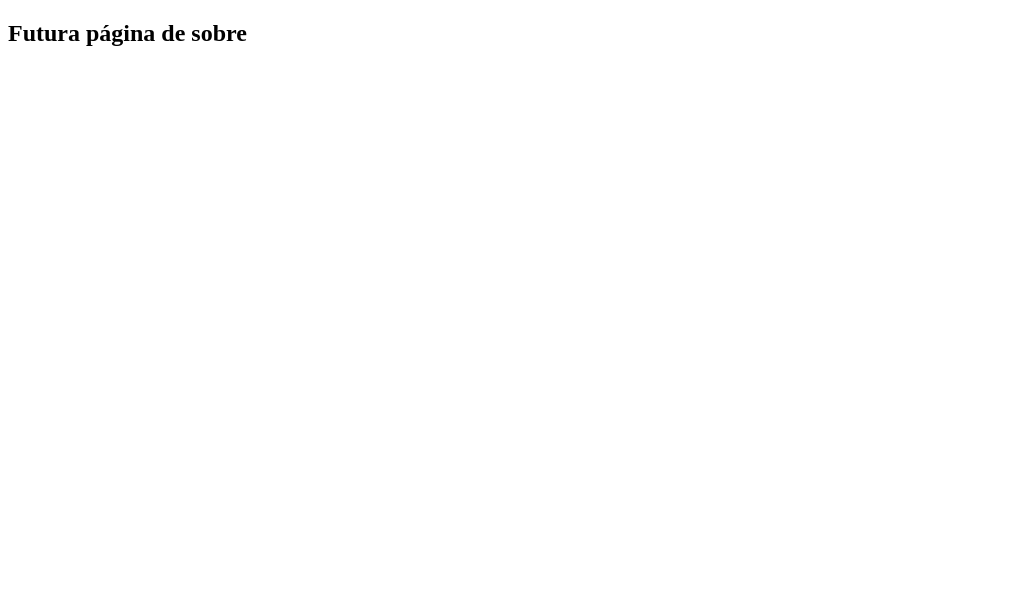
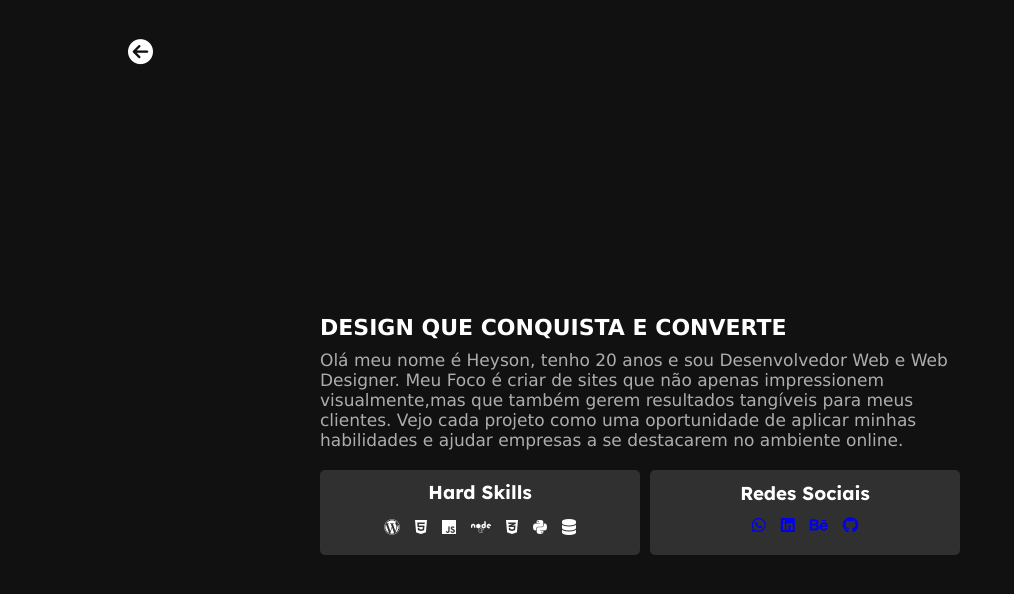
Before and after one commit to heysonsilva/biografiaSite, a plain HTML site: page aboutme.html in a window 1280 px wide. Shown: the whole page, without its empty margins (0-1014 px from the left). Drawn offline with nearby package versions, Linux system fonts and the light colour scheme; a script that the page names is missing.

Commit message:
Novo Commit

```diff
--- a/aboutme.html
+++ b/aboutme.html
@@ -3,10 +3,74 @@
     <head>
         <meta charset="UTF-8">
         <meta name="viewport" content="width=device-width, initial-scale=1.0">
-    <title>Heyson Silva - Sobre </title>
+        <title>Heyson Silva | Sobre Mim </title>
+
         <link rel="stylesheet" type="text/css" href="styles/aboutme.css">
+        <link rel="stylesheet" type="text/css" href="styles/vars.css">
+        <link rel="stylesheet" type="text/css" href="styles/mediaqueries.css">
     </head>
     <body>
-    <h2> Futura página de sobre </h2>
+        <div id="content">
+            <div class="all__page">
+                <div class="header__aboutme">
+                    <a href="/"> <i class="fa-solid fa-circle-arrow-left"
+                            data-aos="fade-right"></i> </a>
+                </div>
+                <div class="conteudoDaPagina">
+                    <div class="conteudo">
+                        <h2 id="headline__conteudo"> DESIGN QUE CONQUISTA E CONVERTE</h2>
+                        <p id="text_in_conteudo"> Olá meu nome é Heyson, tenho 20 anos e sou Desenvolvedor Web e Web
+                            Designer. Meu Foco é criar de sites que não apenas
+                            impressionem visualmente,mas que também gerem
+                            resultados tangíveis para meus clientes. Vejo cada
+                            projeto como uma oportunidade de aplicar minhas
+                            habilidades e ajudar empresas a se destacarem no
+                            ambiente online.</p>
+                        <div class="skills__and__socials">
+                            <div class="skills__area">
+                                <h3> Hard Skills </h3>
+                                <div id="icons__tech">
+                                    <i class="fa-brands fa-wordpress"></i>
+                                    <i class="fa-brands fa-html5"></i>
+                                    <i class="fa-brands fa-js"></i>
+                                    <i class="fa-brands fa-node"></i>
+                                    <i class="fa-brands fa-css3-alt"></i>
+                                    <i class="fa-brands fa-python"></i>
+                                    <i class="fa-solid fa-database"></i>
+                                </div>
+                            </div>
+                            <div class="socialnetwork__area">
+                                <h3> Redes Sociais</h3>
+                                <div id="socials__area">
+                                    <a href="https://abre.ai/solicitacao-de-orcamento">
+                                        <i class="fa-brands fa-whatsapp"></i>
+                                    </a>
+
+                                    <a href="https://www.linkedin.com/in/heyson/">
+                                        <i class="fa-brands fa-linkedin"></i>
+                                    </a>
+
+                                    <a href="https://www.behance.net/heysonzn_">
+                                            <i class="fa-brands fa-behance"></i>
+                                    </a>
+
+                                    <a href="https://github.com/heysonsilva">
+                                            <i class="fa-brands fa-github"></i>
+                                    </a>
+
+                                </div>
+                            </div>
+                        </div>
+
+                    </div>
+                </div>
+            </div>
+
+            <script src="https://unpkg.com/aos@next/dist/aos.js"></script>
+            <script src="https://unpkg.com/page/page.js"></script>
+            <script src="script.js"></script>
+            <script>AOS.init();</script>
+            <script src="https://kit.fontawesome.com/a54729bae4.js"
+                crossorigin="anonymous"></script>
         </body>
     </html>
--- a/styles/aboutme.css
+++ b/styles/aboutme.css
@@ -1,15 +1,121 @@
-.btn1 {
-    font-family: "Open Sans", sans-serif;
-    border: 1px solid #4b4b4b;
-    font-weight: 600;
-    border-radius: 10px;
-    color: var(--text-colors-in-page);
-    font-size: 14px;
-    padding: 20px 100px;
-    transition: transform 0.5s ease, background-color 0.5s ease;
+@import url('https://fonts.googleapis.com/css2?family=Lexend:wght@100..900&display=swap');
+
+* {
+    margin: 0;
+    text-decoration: none;
+    font-family: "Lexend", sans-serif;
 }
 
-.btn1:hover {
-    transform: scale(1.03);
+#content {
+    width: 100vw;
+    height: 100vh;
+}
+
+.all__page {
+    width: 100vw;
+    height: 100vh;
+    background-color: var(--background-default);
+}
+
+.header__aboutme {
+    width: 100vw;
+    height: 10vh;
+    display: flex;
+    align-items: center;
+    justify-content: center;
+}
+
+.header__aboutme > a > i{
+    position: fixed;
+    left: 10vw;
+    font-size: 25px;
+    cursor: pointer;
+    position: fixed;
+    color: #fff;
+    transition: transform 0.3s ease, filter 0.3s ease;
+}
+
+.header__aboutme > a > i:hover {
+    transform: scale(1.2);
+    filter: drop-shadow(1px 1px 30px var(--text-colors-in-page));
+}
+
+.conteudoDaPagina {
+    width: 100vw;
+    height: 90vh;
+    display: flex;
+    flex-direction: column;
+    align-items: center;
+    justify-content: center;
+}
+
+.conteudo {
+    width: 50vw;
+}
+
+#headline__conteudo {
+    margin: 10px 0px;
+    font-size: 22px;
+    font-family:'Lucida Sans', 'Lucida Sans Regular', 'Lucida Grande', 'Lucida Sans Unicode', Geneva, Verdana, sans-serif;
+    color: var(--text-colors-in-page);
+    text-align: left;
+}
+
+#text_in_conteudo {
+    text-align: left;
+    font-size: 17px;
+    font-family:'Lucida Sans', 'Lucida Sans Regular', 'Lucida Grande', 'Lucida Sans Unicode', Geneva, Verdana, sans-serif;
+    font-weight: 400;
+    color: rgb(173, 173, 173);
+}
+
+.skills__and__socials {
+    margin: 20px 0px;
+    display: flex;
+    gap: 10px;
+}
+
+.skills__area {
+    width: 50%;
+    border-radius: 5px;
     background-color: var(--secondary-color);
+    color: var(--text-colors-in-page);
+    padding: 10px;
+    gap: 5px;
+    display: flex;
+    flex-direction: column;
+    align-items: center;
+    justify-content: center;
 }
+
+.socialnetwork__area {
+    width: 50%;
+    border-radius: 5px;
+    background-color: var(--secondary-color);
+    color: var(--text-colors-in-page);
+    padding: 5px;
+    display: flex;
+    flex-direction: column;
+    align-items: center;
+    justify-content: center;
+}
+
+
+#icons__tech {
+    display: flex;
+    padding: 10px;
+    gap: 15px;
+}
+
+#socials__area {
+    display: flex;
+    padding: 10px;
+    gap: 15px;
+    background-color: none;
+}
+
+#social__area > a > button {
+    padding: 0;
+    background-color: green;
+    background: none;
+}
--- a/styles/style.css
+++ b/styles/style.css
@@ -5,7 +5,6 @@
   margin: 0;
   text-decoration: none;
   font-family: "Lexend", sans-serif;
-
 }
 
 body,
```
Lines whose indentation alone changed are shown as unchanged.
